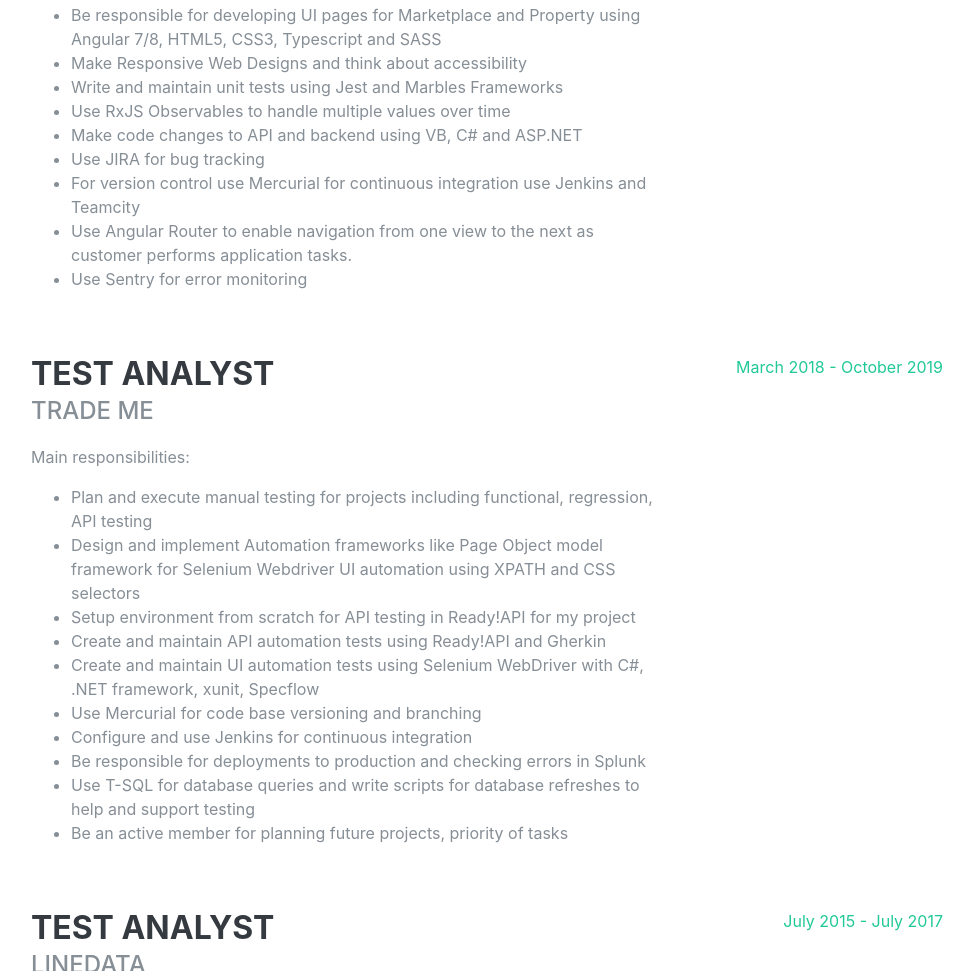
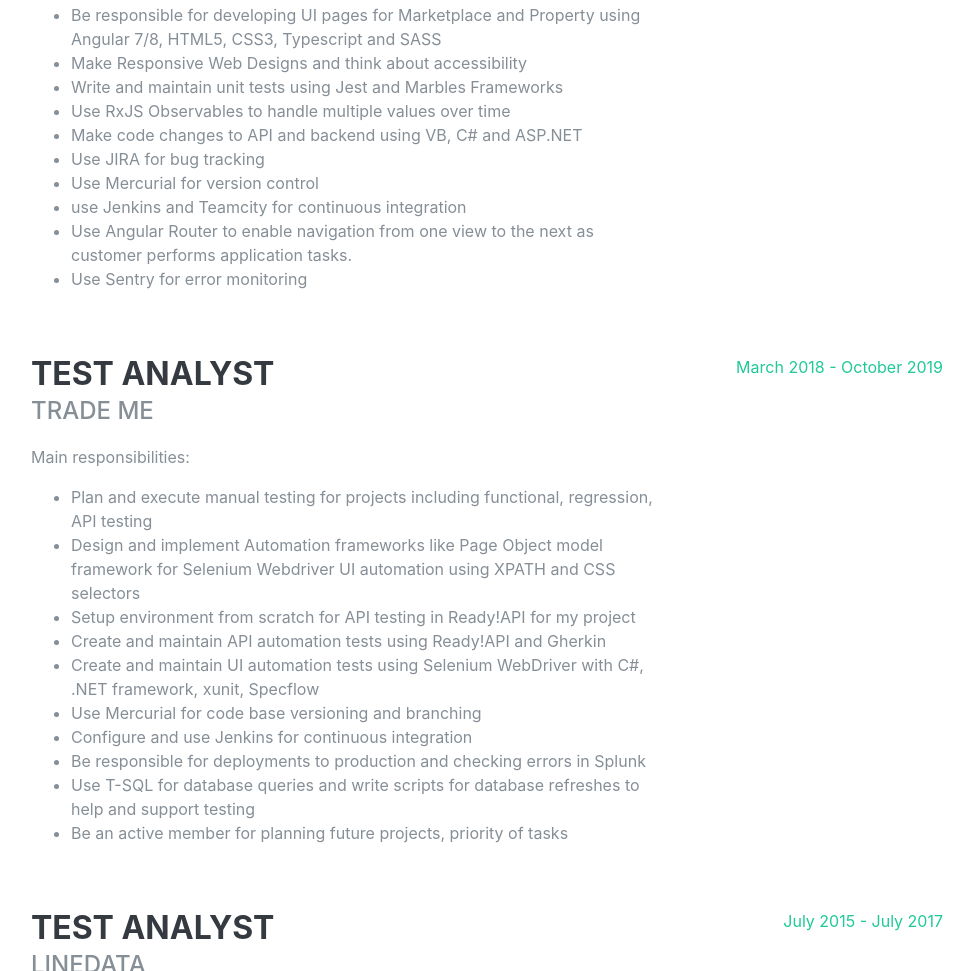
Before and after one commit to zandazvidrina/portfolio, a Gatsby site: page / in a window 1280 px wide. Shown: the part 1092-2063 px from the top of the page, without its empty margins (289-1262 px from the left). Built offline with nearby package versions, Linux system fonts and the light colour scheme; Gatsby itself is replaced by a stand-in of ours; a web font is replaced by a local one.

Commit message:
Amended text in TM section

```diff
--- a/src/pages/index.js
+++ b/src/pages/index.js
@@ -86,8 +86,10 @@
                 </li>
                 <li>Use JIRA for bug tracking</li>
                 <li>
-                  For version control use Mercurial for continuous integration
-                  use Jenkins and Teamcity
+                  Use Mercurial for version control
+                </li>
+                <li>
+                  use Jenkins and Teamcity for continuous integration
                 </li>
                 <li>
                   Use Angular Router to enable navigation from one view to the
```
